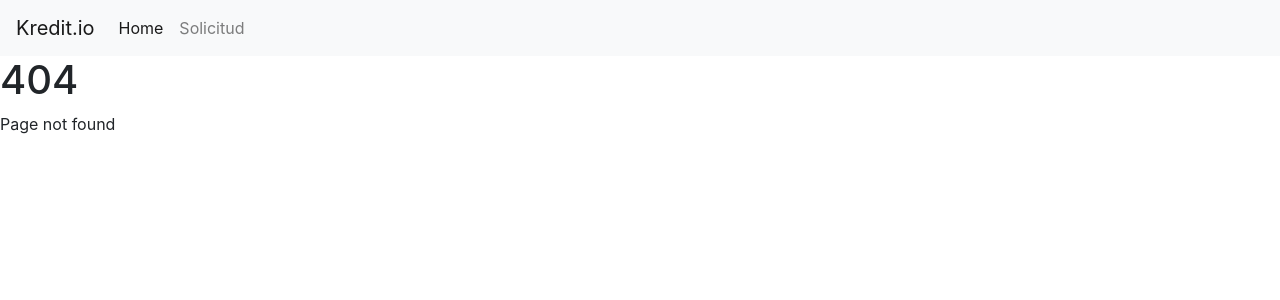
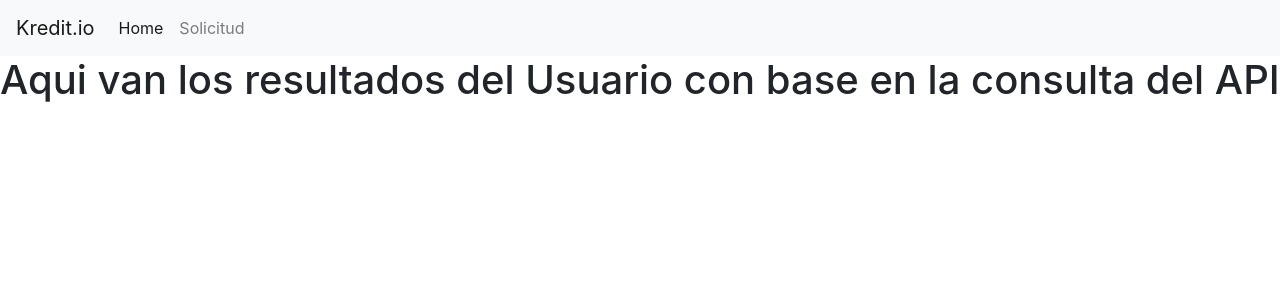
Before and after one commit to CarlosMtz98/app-kredit-io, a React (Create React App) app: page /resultado in a window 1280 px wide. Before the commit this address had no page. Shown: the top 300 px of the page. Built offline with nearby package versions, Linux system fonts and the light colour scheme.

Commit message:
New Route and component for results

```diff
--- a/src/containers/Resultado/Resultado.js
+++ b/src/containers/Resultado/Resultado.js
@@ -1 +1,11 @@
 import React from 'react';
+
+const Resultado = () => {
+    return (
+        <div>
+            <h1>Aqui van los resultados del Usuario con base en la consulta del API</h1>
+        </div>
+    );
+}
+
+export default Resultado;
--- a/src/index.js
+++ b/src/index.js
@@ -4,6 +4,7 @@ import { Route, BrowserRouter as Router, Switch } from 'react-router-dom';
 import App from './App';
 import Header from './components/Header/Header'
 import Solicitud from './containers/Solictud/index';
+import Resultado from './containers/Resultado/Resultado'
 import NotFound from './containers/NotFound/index';
 
 const routing = (
@@ -14,6 +15,7 @@ const routing = (
             <Switch>
                 <Route exact path="/" component={App}/>
                 <Route path="/solicitud" component={Solicitud}/>
+                <Route path="/resultado" component={Resultado}/>
                 <Route component={NotFound} />
             </Switch>
         </div>
```
